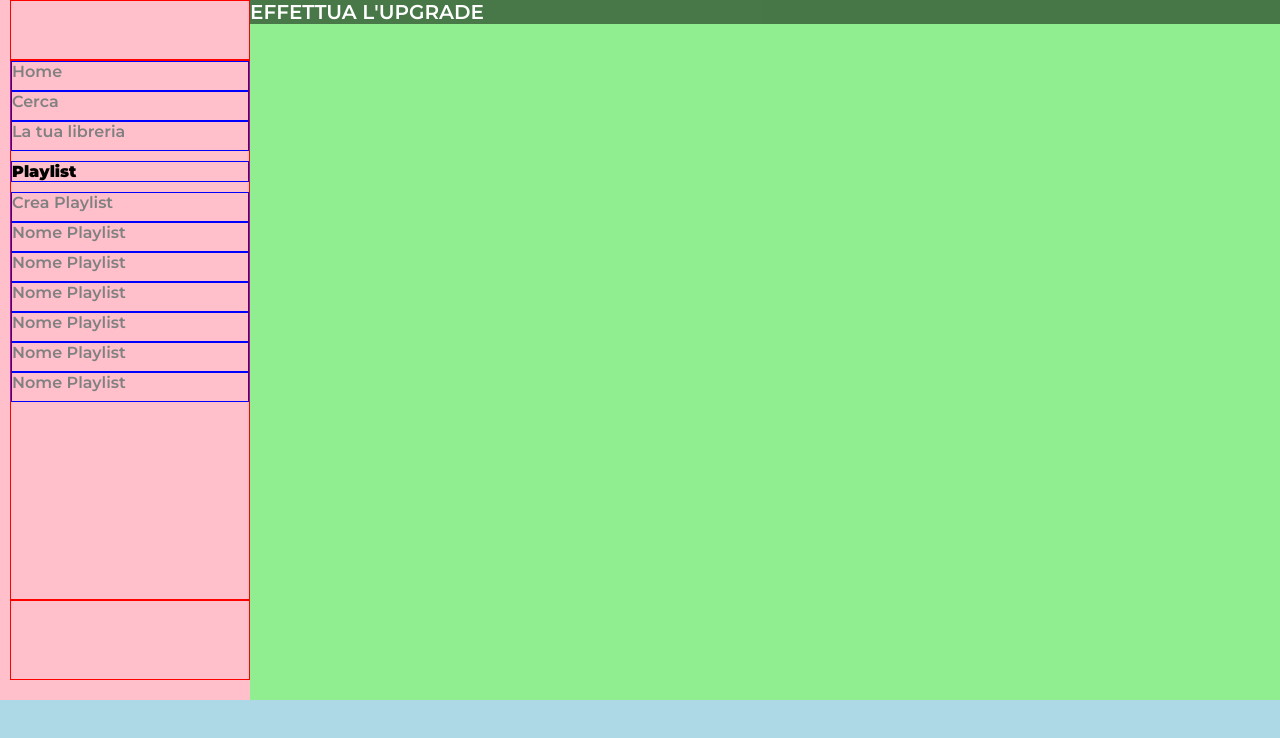
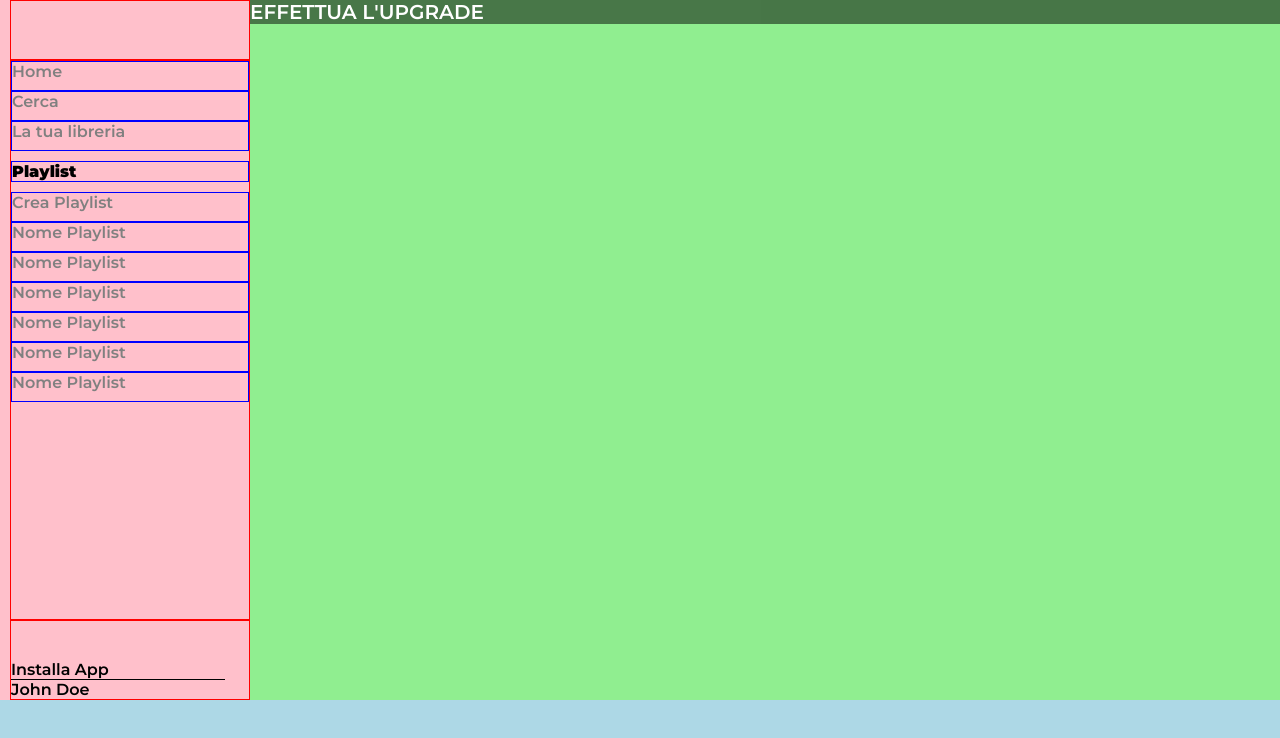
Before and after one commit to Frowingg/html-css-spotifyweb, a plain HTML site: page index.html in a window 1280 px wide. Drawn offline with Linux system fonts and the light colour scheme.

Commit message:
nav - layout

```diff
--- a/css/style.css
+++ b/css/style.css
@@ -53,7 +53,7 @@ nav{
 
 #nav-ul{
     width: 100%;
-    height: calc(100% - 160px);
+    height: calc(100% - 140px);
     border: 1px solid red;
 }
 #nav-ul ul{
@@ -79,6 +79,18 @@ nav{
     width: 100%;
     height: 80px;
     border: 1px solid red;
+    position: relative;
+}
+#nav-footer-bottom{
+    position: absolute;
+    bottom: 0;
+    width: 90%;
+    border-top: 1px solid black;
+    margin: 0 auto;
+}
+#nav-footer-top{
+    position: absolute;
+    bottom: 20px
 }
 
 /* CONTENT */
--- a/index.html
+++ b/index.html
@@ -29,10 +29,12 @@
                         <li><a href="#">Nome Playlist</a></li>
                         <li><a href="#">Nome Playlist</a></li>
                         <li><a href="#">Nome Playlist</a></li>
-
                     </ul>
                 </div>
-                <div id="nav-footer"></div>
+                <div id="nav-footer">
+                    <div id="nav-footer-top">Installa App</div>
+                    <div id="nav-footer-bottom">John Doe</div>
+                </div>
             </nav>
             <div class="content">
 
```
